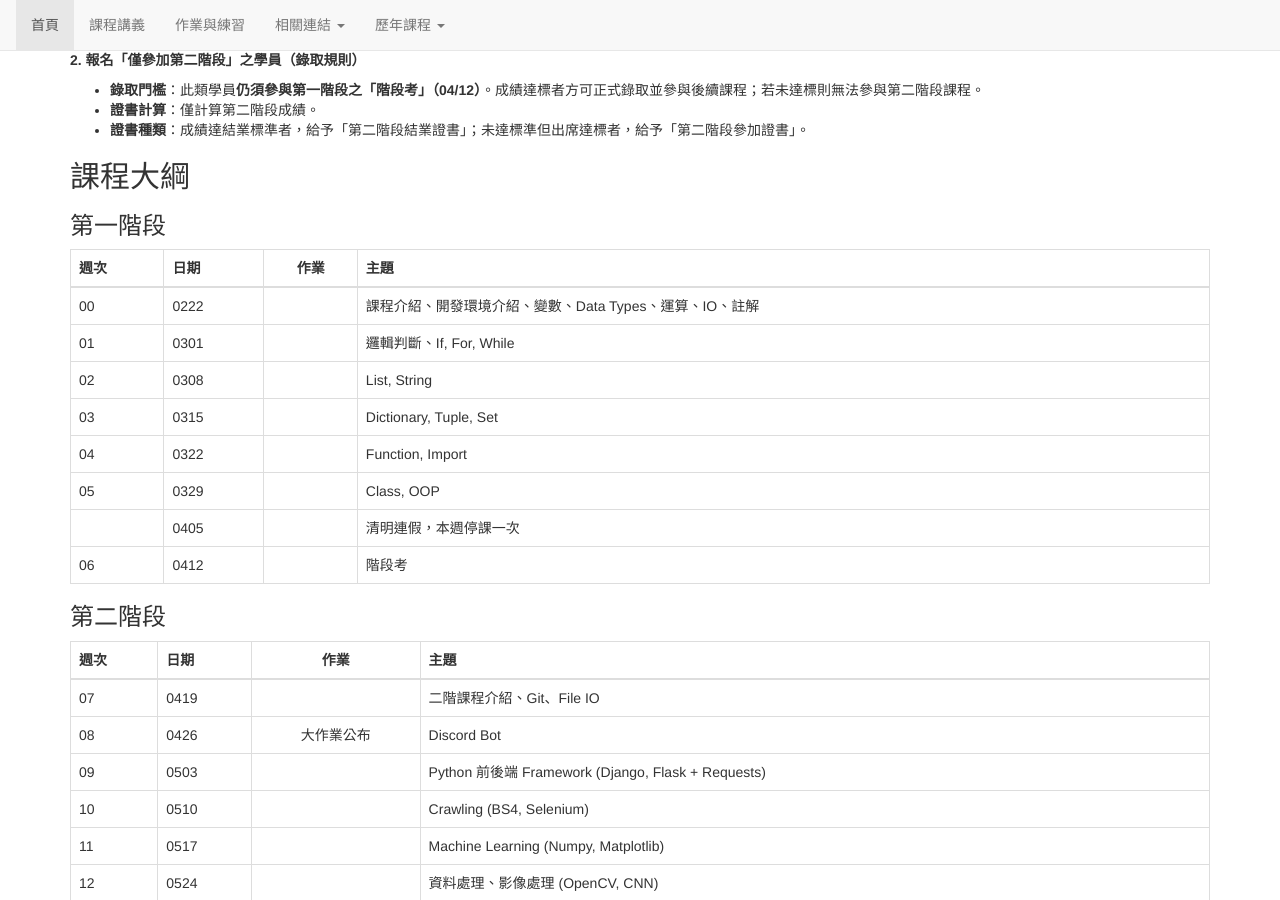
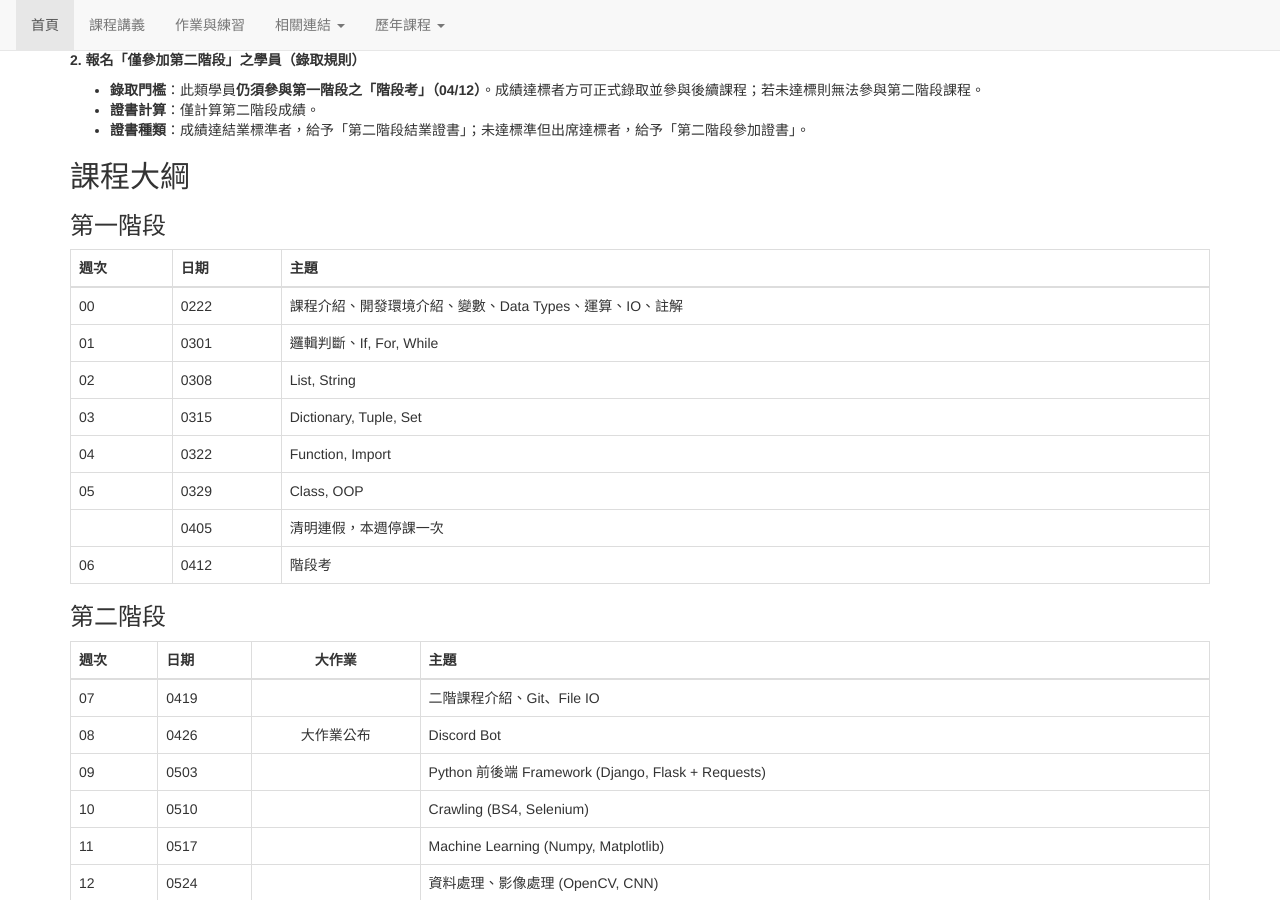
Before and after one commit to tw-csie-sprout/py2026, a Jekyll site: the page built from index.md, in a window 1280 px wide and 900 px high, scrolled down 719 px. Built offline with Jekyll 4.4.1, drawn with Linux system fonts in a browser that asks for light colours.

Commit message:
Update index.md

```diff
--- a/index.md
+++ b/index.md
@@ -47,21 +47,21 @@ A: 可以 Ctrl-F5 清除快取，或是開啟無痕模式試試。
 ### 第一階段
 
 {: .table .table-bordered}
-| 週次 | 日期 |    作業     | 主題                                                    |
-| ---- | ---- | :--------: | :------------------------------------------------       |
-| 00   | 0222 |            | 課程介紹、開發環境介紹、變數、Data Types、運算、IO、註解    |
-| 01   | 0301 |            | 邏輯判斷、If, For, While                                 |
-| 02   | 0308 |            | List, String                                            |
-| 03   | 0315 |            | Dictionary, Tuple, Set                                  |
-| 04   | 0322 |   | Function, Import                                        |
-| 05   | 0329 |            | Class, OOP                                              |
-|      | 0405 |            | 清明連假，本週停課一次                                    |
-| 06   | 0412 |   | 階段考                                                   |
+| 週次 | 日期  | 主題                                                    |
+| ---- | ---- | :------------------------------------------------       |
+| 00   | 0222 | 課程介紹、開發環境介紹、變數、Data Types、運算、IO、註解    |
+| 01   | 0301 | 邏輯判斷、If, For, While                                 |
+| 02   | 0308 | List, String                                            |
+| 03   | 0315 | Dictionary, Tuple, Set                                  |
+| 04   | 0322 | Function, Import                                        |
+| 05   | 0329 | Class, OOP                                              |
+|      | 0405 | 清明連假，本週停課一次                                    |
+| 06   | 0412 | 階段考                                                   |
 
 ### 第二階段
 
 {: .table .table-bordered}
-| 週次 | 日期 |     作業      | 主題                                                     |
+| 週次 | 日期 |     大作業      | 主題                                                     |
 | ---- | ---- | :----------: | :--------------------------------------------------     |
 | 07   | 0419 |              | 二階課程介紹、Git、File IO                                |
 | 08   | 0426 |  大作業公布   | Discord Bot                                             |
```
